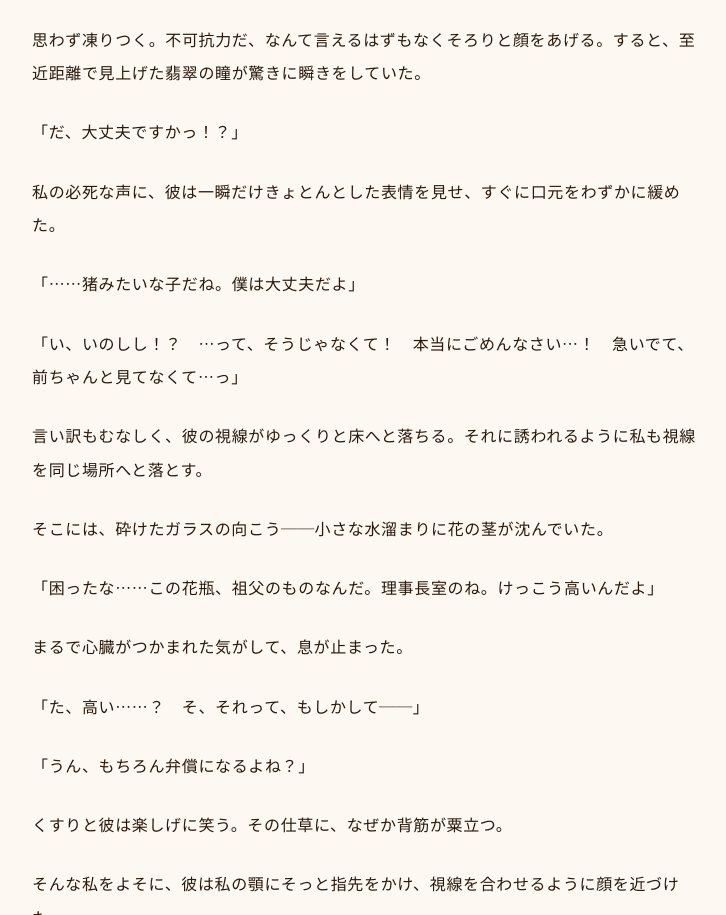
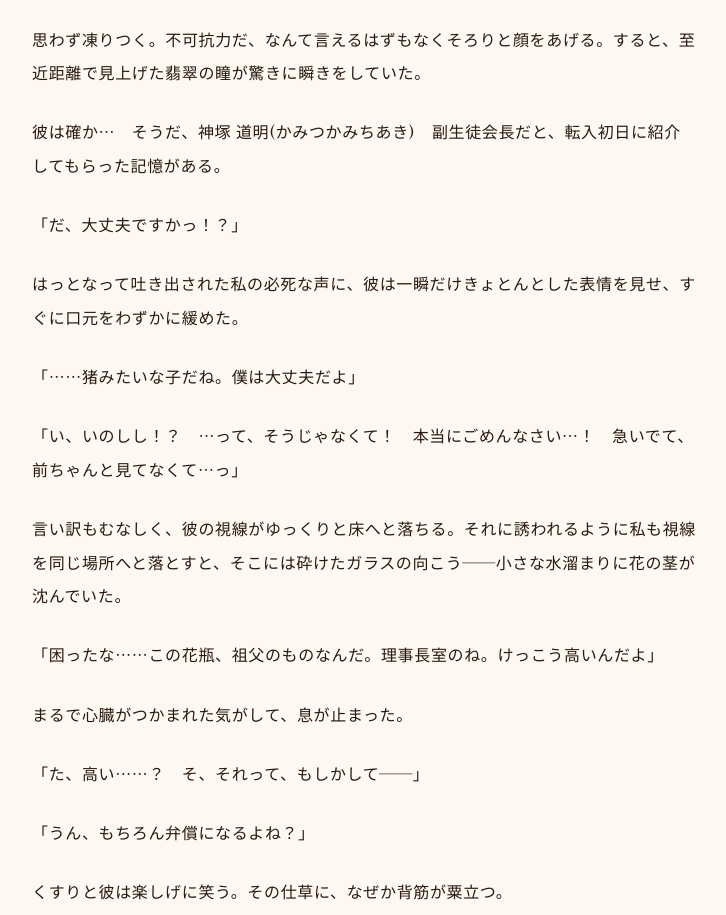
Before and after one commit to ambrosestarlit/dream-library, a plain HTML site: page works/work02.html in a window 1280 px wide. Shown: the part 960-1875 px from the top of the page, without its empty margins (276-1002 px from the left). Drawn offline with Linux system fonts and the light colour scheme; a web font is replaced by a local one.

Commit message:
Update work02.html

```diff
--- a/works/work02.html
+++ b/works/work02.html
@@ -53,12 +53,12 @@
 <p>「えっ……あ、ご、ごめんなさいっ！」</p>
 <p>慌ててバランスを取り損ね、彼を押し倒す勢いで両手を突く。結果——まるで壁ドンのような体勢になってしまった。</p>
 <p>思わず凍りつく。不可抗力だ、なんて言えるはずもなくそろりと顔をあげる。すると、至近距離で見上げた翡翠の瞳が驚きに瞬きをしていた。</p>
+<p>彼は確か…　そうだ、神塚 道明(かみつかみちあき)　副生徒会長だと、転入初日に紹介してもらった記憶がある。</p>
 <p>「だ、大丈夫ですかっ！？」</p>
-<p>私の必死な声に、彼は一瞬だけきょとんとした表情を見せ、すぐに口元をわずかに緩めた。</p>
+<p>はっとなって吐き出された私の必死な声に、彼は一瞬だけきょとんとした表情を見せ、すぐに口元をわずかに緩めた。</p>
 <p>「……猪みたいな子だね。僕は大丈夫だよ」</p>
 <p>「い、いのしし！？　…って、そうじゃなくて！　本当にごめんなさい…！　急いでて、前ちゃんと見てなくて…っ」</p>
-<p>言い訳もむなしく、彼の視線がゆっくりと床へと落ちる。それに誘われるように私も視線を同じ場所へと落とす。</p>
-<p>そこには、砕けたガラスの向こう——小さな水溜まりに花の茎が沈んでいた。</p>
+<p>言い訳もむなしく、彼の視線がゆっくりと床へと落ちる。それに誘われるように私も視線を同じ場所へと落とすと、そこには砕けたガラスの向こう——小さな水溜まりに花の茎が沈んでいた。</p>
 <p>「困ったな……この花瓶、祖父のものなんだ。理事長室のね。けっこう高いんだよ」</p>
 <p>まるで心臓がつかまれた気がして、息が止まった。</p>
 <p>「た、高い……？　そ、それって、もしかして——」</p>
```
